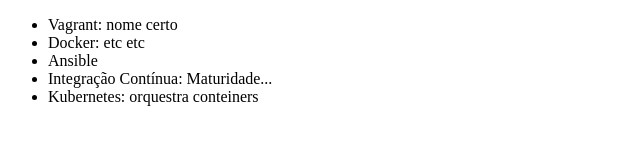
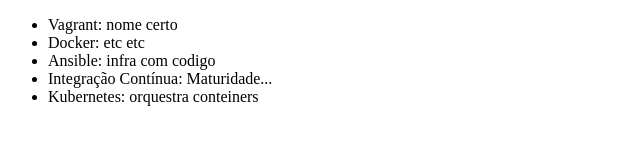
Before and after one commit to JairoNT/Alura-Git, a plain HTML site: page index.html in a window 1280 px wide. Shown: the whole page, without its empty margins (0-640 px from the left). Drawn offline with Linux system fonts and the light colour scheme.

Commit message:
alterando nome do curso ansible

```diff
--- a/index.html
+++ b/index.html
@@ -10,7 +10,7 @@
     <ul>
         <li>Vagrant: nome certo</li>
         <li>Docker: etc etc</li>
-        <li>Ansible</li>
+        <li>Ansible: infra com codigo</li>
         <li>Integração Contínua: Maturidade...</li>
         <li>Kubernetes: orquestra conteiners</li>
     </ul>
```
